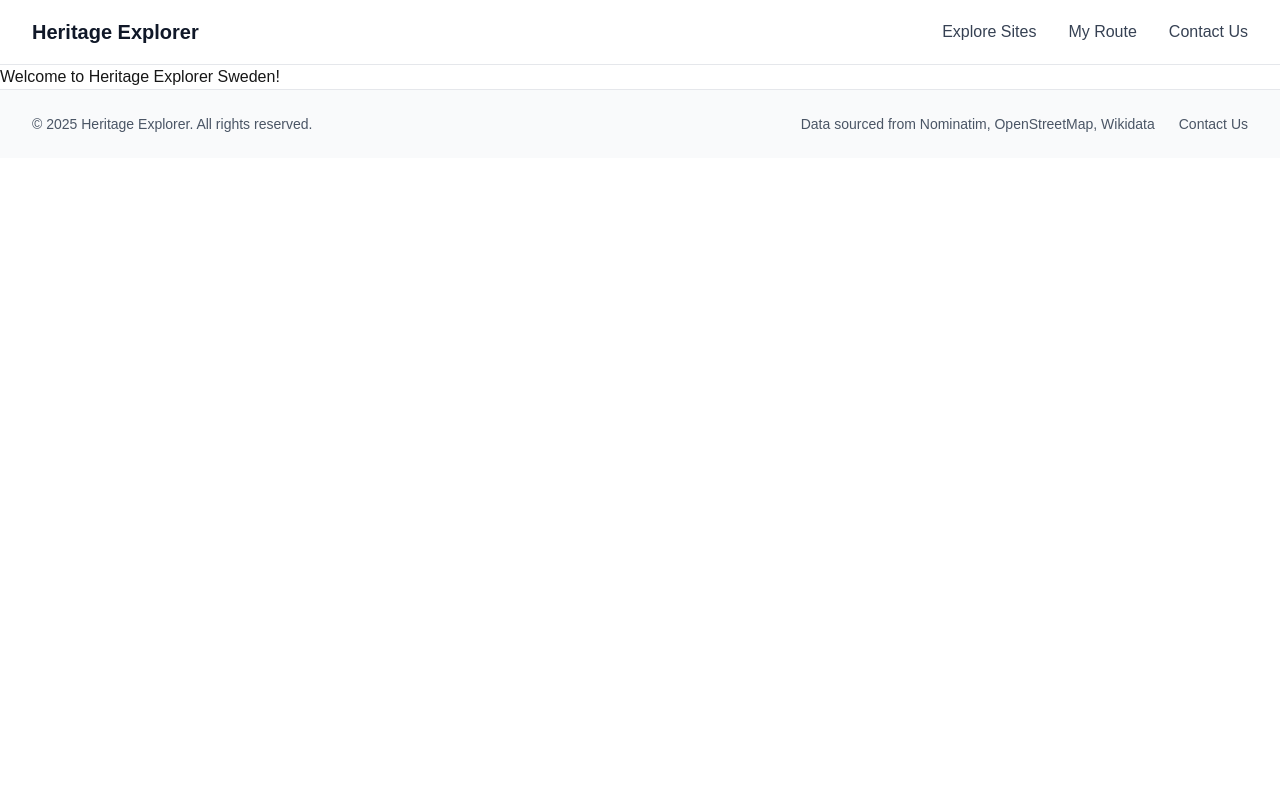
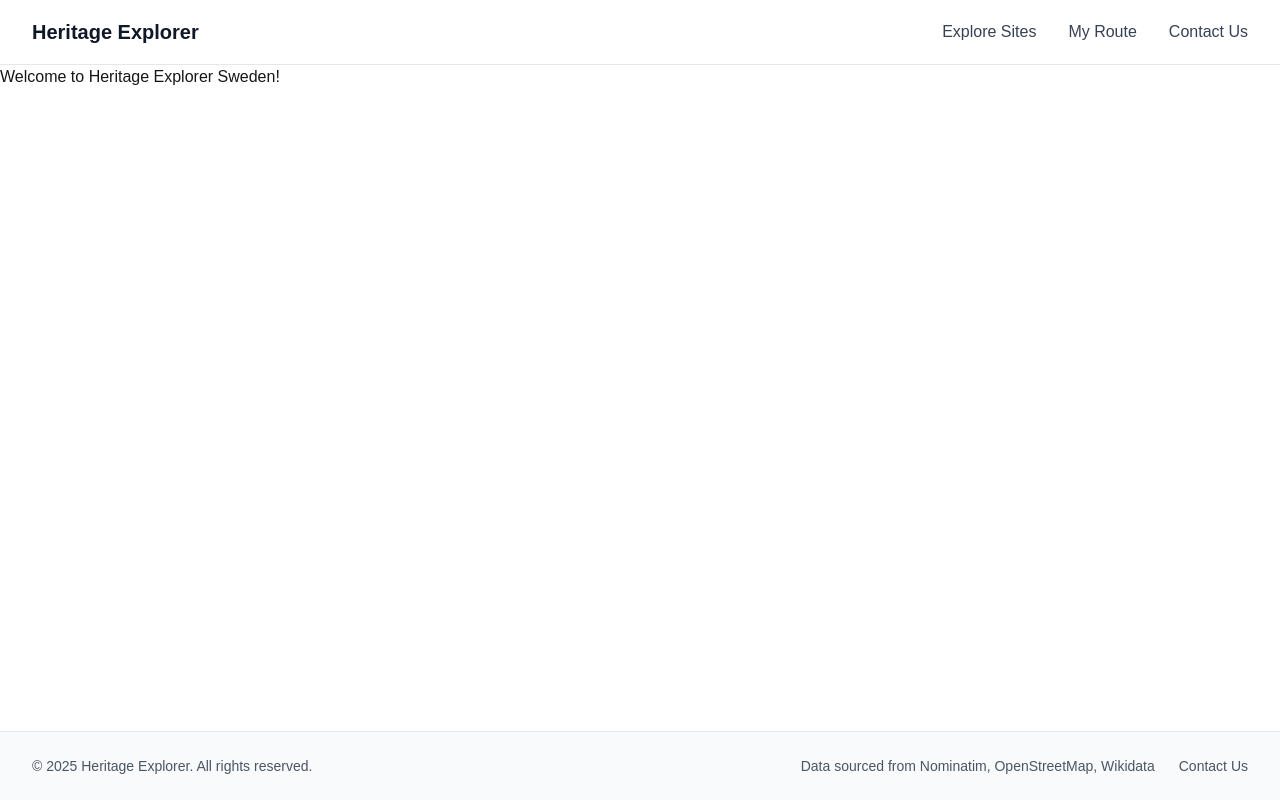
Before and after one commit to Sain49/heritage-explorer-swe, a Next.js app: page / in a window 1280 px wide. Built offline with nearby package versions, Linux system fonts and the light colour scheme.

Commit message:
add flexbox to layout file

```diff
--- a/app/layout.tsx
+++ b/app/layout.tsx
@@ -28,10 +28,10 @@
   return (
     <html lang="en">
       <body
-        className={`${geistSans.variable} ${geistMono.variable} antialiased`}
+        className={`${geistSans.variable} ${geistMono.variable} antialiased min-h-screen flex flex-col`}
       >
         <Header />
-        {children}
+        <main className="flex-1">{children}</main>
         <Footer />
       </body>
     </html>
```
